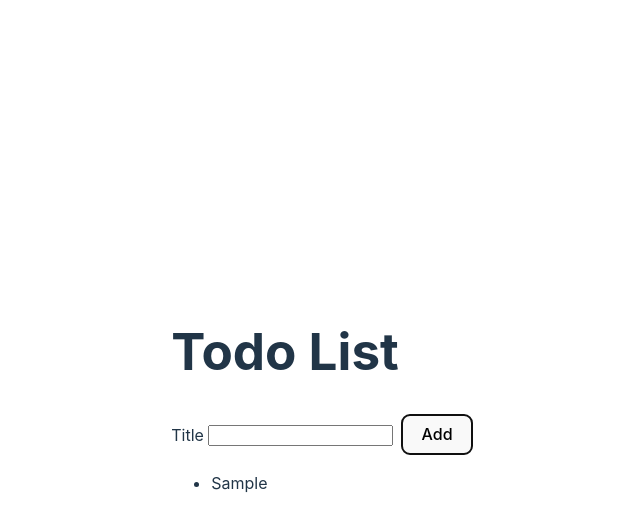
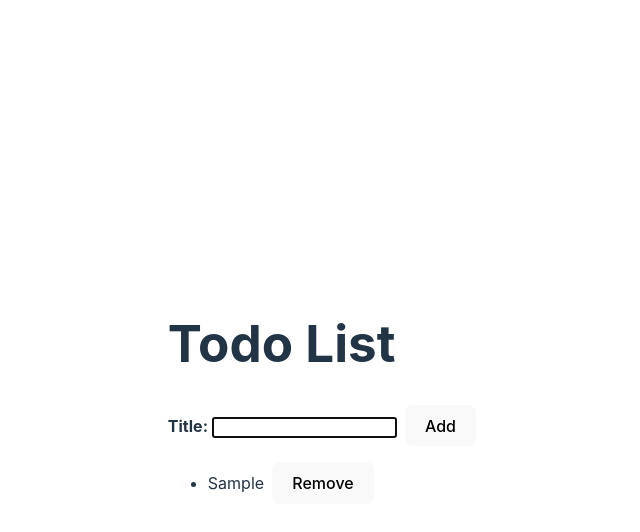
Before and after one commit to verafes/react-todo, a React (Vite) app: page / in a window 1280 px wide. Both pictures are taken after typing "Sample" into the empty fields and a click on the button "Add". Shown: the top 532 px of the page, without its empty margins (318-958 px from the left). Built offline with nearby package versions, Linux system fonts and the light colour scheme.

Commit message:
Lesson 6

```diff
--- a/src/AddTodoForm.jsx
+++ b/src/AddTodoForm.jsx
@@ -1,4 +1,5 @@
 import {useState} from 'react';
+import InputWithLabel from './InputWithLabel';
 
 function AddTodoForm({ onAddTodo }) {
     // New state variable and function to handle title change
@@ -22,14 +23,15 @@ function AddTodoForm({ onAddTodo }) {
     };
     return (
         <form onSubmit={handleAddTodo}>
-            <label htmlFor="todoTitle">Title </label>
-            <input
+            <InputWithLabel
                 id="todoTitle"
                 type="text"
                 name="title"
                 value={todoTitle}
                 onChange={handleTitleChange}
-            />
+            >
+                <strong>Title: </strong>
+            </InputWithLabel>
             <button type="submit">Add</button>
         </form>
     );
--- a/src/App.jsx
+++ b/src/App.jsx
@@ -5,12 +5,9 @@ import AddTodoForm from './AddTodoForm';
 
 // custom hook to store todos after reloading page
 function useSemiPersistentState() {
-    // read saved todo list from localStorage
-    const savedTodoList = localStorage.getItem('savedTodoList');
-
-    // initialize state with parsed list or empty arr
+    // initialize state with parsed list from localStorage or empty arr
     const [todoList, setTodoList] = useState(
-        JSON.parse(savedTodoList) || []
+        JSON.parse(localStorage.getItem('savedTodoList')) || []
     );
 
     // save todoList to localStorage on change
@@ -30,11 +27,17 @@ function App() {
         setTodoList([...todoList, newTodo]);
     };
 
+    // removing a todo from the list by its id
+    const removeTodo = (id) => {
+        const newTodoList = todoList.filter(todo => todo.id !== id);
+        setTodoList(newTodoList);
+    };
+
     return (
         <>
             <h1>Todo List</h1>
             <AddTodoForm onAddTodo={addTodo} todoList={todoList}/>
-            <TodoList todoList={todoList}/>
+            <TodoList todoList={todoList} onRemoveTodo={removeTodo}/>
         </>
     )
 }
--- /dev/null
+++ b/src/InputWithLabel.jsx
@@ -0,0 +1,28 @@
+import {useRef, useEffect} from 'react';
+
+// Reusable input field with label component
+function InputWithLabel({ id, type, name, value, onChange, children }) {
+    // creating a ref to the input element
+    const inputRef = useRef();
+
+    // focusing the input field
+    useEffect(() => {
+        inputRef.current.focus();
+    });
+
+    return (
+        <>
+            <label htmlFor={id}>{children}</label>
+            <input
+                ref={inputRef}
+                id={id}
+                type={type}
+                name={name}
+                value={value}
+                onChange={onChange}
+            />
+        </>
+    );
+}
+
+export default InputWithLabel;
--- a/src/TodoList.jsx
+++ b/src/TodoList.jsx
@@ -1,11 +1,15 @@
 import TodoListItem from './TodoListItem.jsx';
 
 // mapping over todoList array
-function TodoList({ todoList }) {
+function TodoList({ todoList, onRemoveTodo }) {
     return (
         <ul>
             {todoList.map((item) => (
-                <TodoListItem key={item.id} todo={item}/>
+                <TodoListItem
+                    key={item.id}
+                    todo={item}
+                    onRemoveTodo={onRemoveTodo}
+                />
             ))}
         </ul>
     );
--- a/src/TodoListItem.jsx
+++ b/src/TodoListItem.jsx
@@ -1,6 +1,15 @@
-function TodoListItem({ todo }) {
+// Component to display a single todo item and remove item button
+function TodoListItem({ todo, onRemoveTodo }) {
     return (
-        <li>{todo.title}</li>
+        <li>
+            {todo.title}
+            <button
+                type="button"
+                onClick={ () => onRemoveTodo(todo.id) }
+            >
+                Remove
+            </button>
+        </li>
     );
 }
 
```
